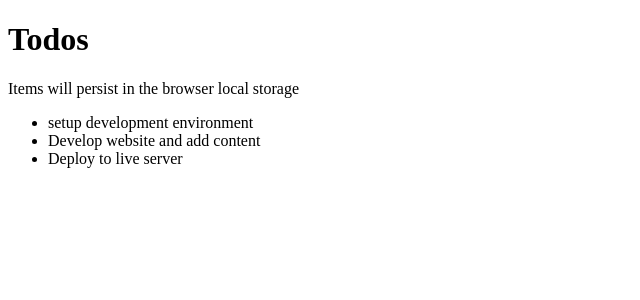
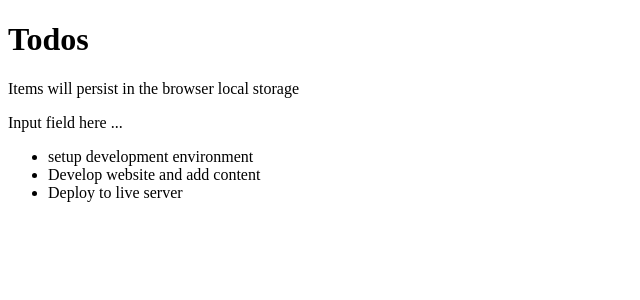
Before and after one commit to noelfoka/react-todo-list, a React (Vite) app: page / in a window 1280 px wide. Shown: the top 300 px of the page, without its empty margins (0-640 px from the left). Built offline with nearby package versions, Linux system fonts and the light colour scheme.

Commit message:
create InputTodo, TodoItem, TodoList components

```diff
--- /dev/null
+++ b/src/components/InputTodo.jsx
@@ -0,0 +1,5 @@
+const InputTodo = () => {
+  return <div>Input field here ...</div>;
+};
+
+export default InputTodo;
--- /dev/null
+++ b/src/components/TodoItem.jsx
@@ -0,0 +1,5 @@
+const TodoItem = ({ itemProp }) => {
+  return <li>{itemProp.title}</li>;
+};
+
+export default TodoItem;
--- /dev/null
+++ b/src/components/TodosList.jsx
@@ -0,0 +1,13 @@
+import TodoItem from "@/components/TodoItem";
+
+const TodoList = ({ todosProps }) => {
+  return (
+    <ul>
+      {todosProps.map((todo) => (
+        <TodoItem key={todo.id} itemProp={todo} />
+      ))}
+    </ul>
+  );
+};
+
+export default TodoList;
--- a/src/components/TodosLogic.jsx
+++ b/src/components/TodosLogic.jsx
@@ -1,3 +1,6 @@
+import InputTodo from "@/components/InputTodo";
+import TodoList from "@/components/TodosList";
+
 const TodosLogic = () => {
   const todos = [
     {
@@ -18,11 +21,10 @@ const TodosLogic = () => {
   ];
 
   return (
-    <ul>
-      {todos.map((todo) => (
-        <li>{todo.title}</li>
-      ))}
-    </ul>
+    <div>
+      <InputTodo />
+      <TodoList todosProps={todos} />
+    </div>
   );
 };
 
```
